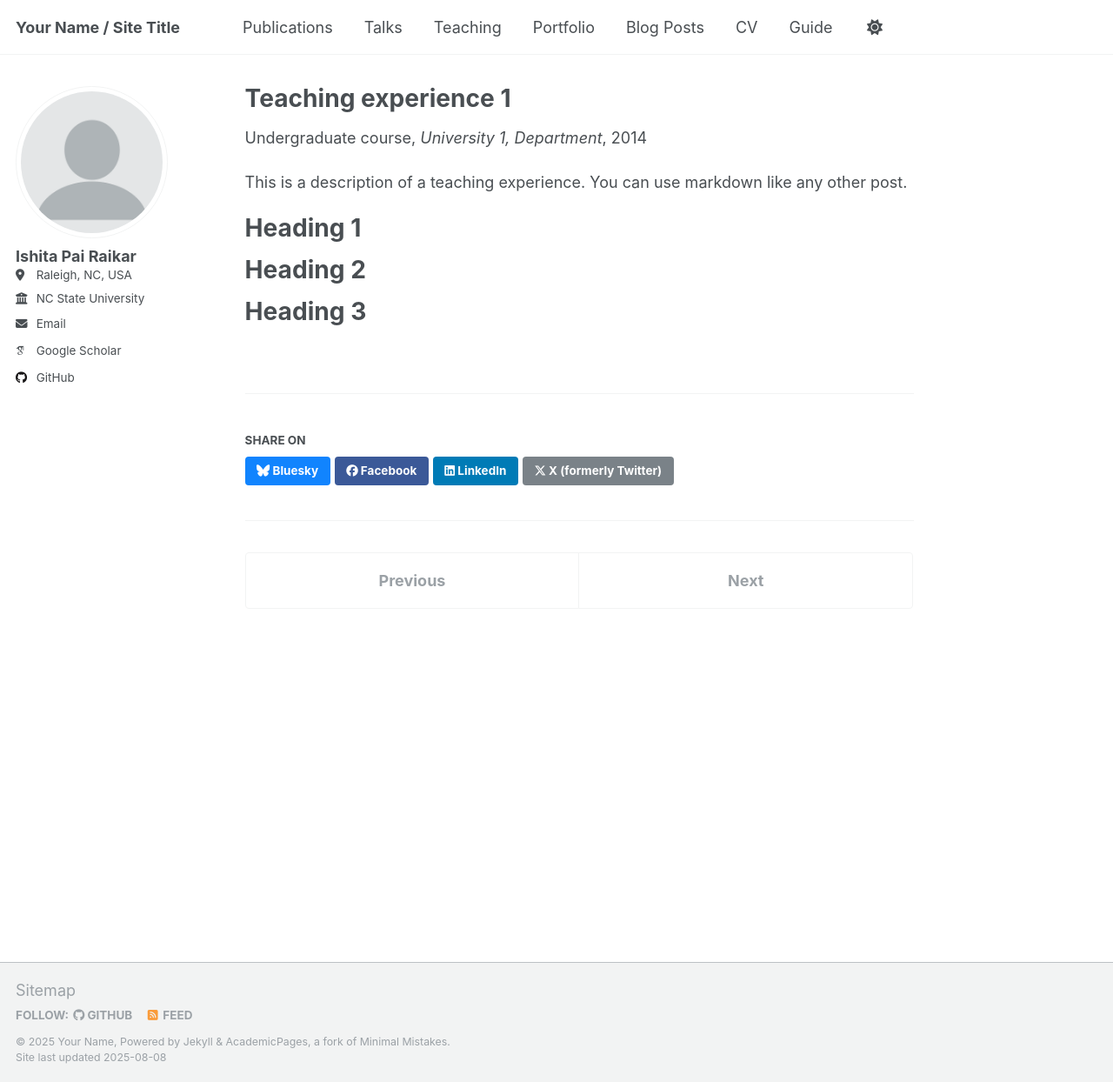
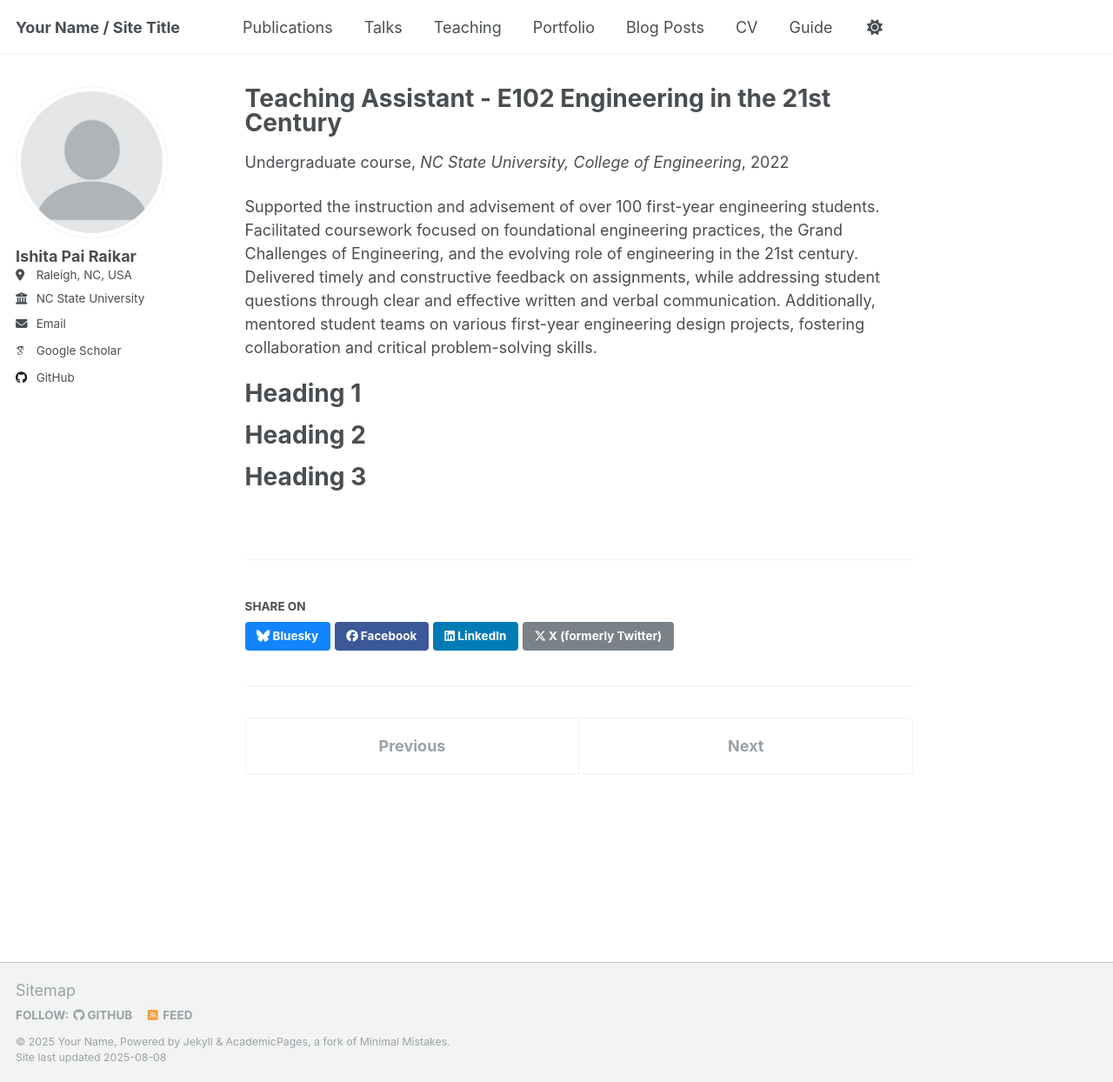
Before and after one commit to ishitapairaikar/ishitapairaikar.github.io, a Jekyll site: the page built from _teaching/2014-spring-teaching-1.md, in a window 1280 px wide and 1244 px high. Shown: the whole window at 87% size. Built offline with Jekyll 4.4.1, drawn with Linux system fonts in a browser that asks for light colours; some web fonts are replaced; a script that is not in the unit is left out.

Commit message:
Update 2014-spring-teaching-1.md

```diff
--- a/_teaching/2014-spring-teaching-1.md
+++ b/_teaching/2014-spring-teaching-1.md
@@ -1,14 +1,13 @@
 ---
-title: "Teaching experience 1"
+title: "Teaching Assistant - E102  Engineering in the 21st Century"
 collection: teaching
 type: "Undergraduate course"
-permalink: /teaching/2014-spring-teaching-1
-venue: "University 1, Department"
-date: 2014-01-01
-location: "City, Country"
+venue: "NC State University, College of Engineering"
+date: Sept 2022 - Dec 2022
+location: "Raleigh, NC, USA"
 ---
 
-This is a description of a teaching experience. You can use markdown like any other post.
+Supported the instruction and advisement of over 100 first-year engineering students. Facilitated coursework focused on foundational engineering practices, the Grand Challenges of Engineering, and the evolving role of engineering in the 21st century. Delivered timely and constructive feedback on assignments, while addressing student questions through clear and effective written and verbal communication. Additionally, mentored student teams on various first-year engineering design projects, fostering collaboration and critical problem-solving skills.
 
 Heading 1
 ======
```
